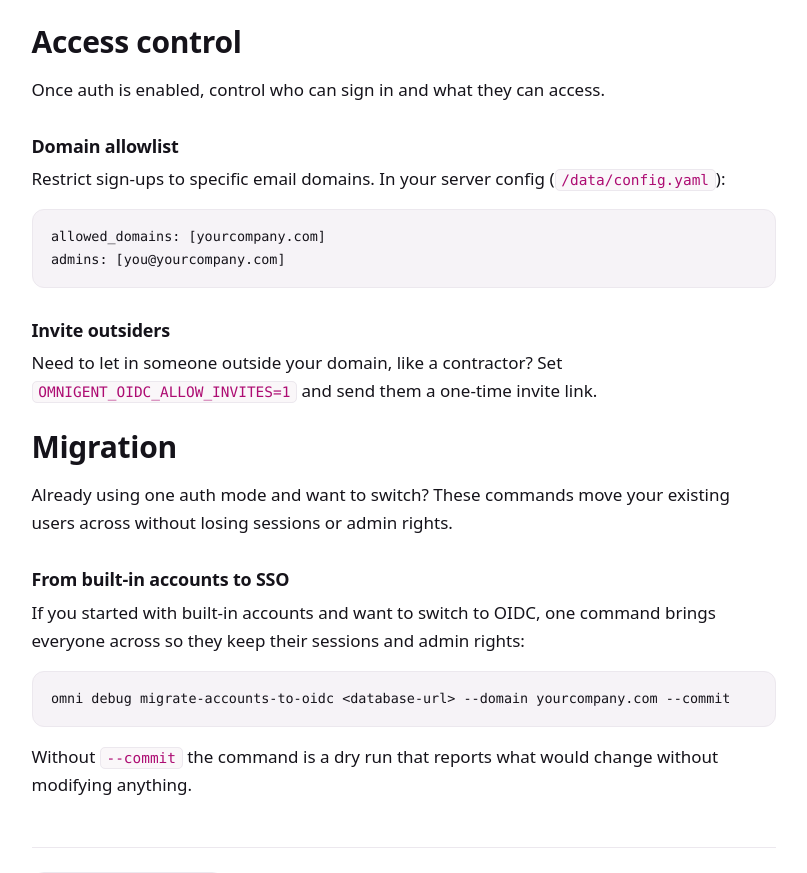
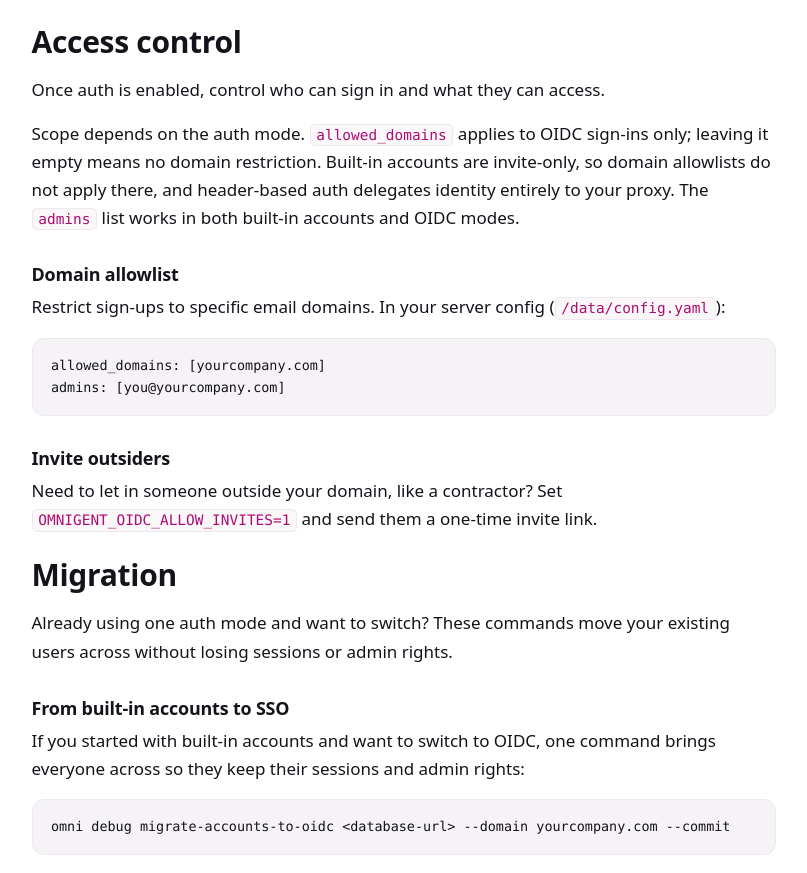
Before and after one commit to omnigent-ai/omnigent-site, a Next.js app: page /docs/collaborate/auth in a window 1280 px wide. Shown: the part 1643-2516 px from the top of the page, without its empty margins (361-1168 px from the left). Built offline with nearby package versions, Linux system fonts and the light colour scheme.

Commit message:
docs: clarify which auth modes access control applies to

```diff
--- a/app/docs/collaborate/auth/page.js
+++ b/app/docs/collaborate/auth/page.js
@@ -116,6 +116,13 @@ export default function Page() {
 
       <p>Once auth is enabled, control who can sign in and what they can access.</p>
 
+      <p>
+        Scope depends on the auth mode. <code>allowed_domains</code> applies to OIDC sign-ins
+        only; leaving it empty means no domain restriction. Built-in accounts are invite-only, so
+        domain allowlists do not apply there, and header-based auth delegates identity entirely to
+        your proxy. The <code>admins</code> list works in both built-in accounts and OIDC modes.
+      </p>
+
       <h3>Domain allowlist</h3>
 
       <p>
```
